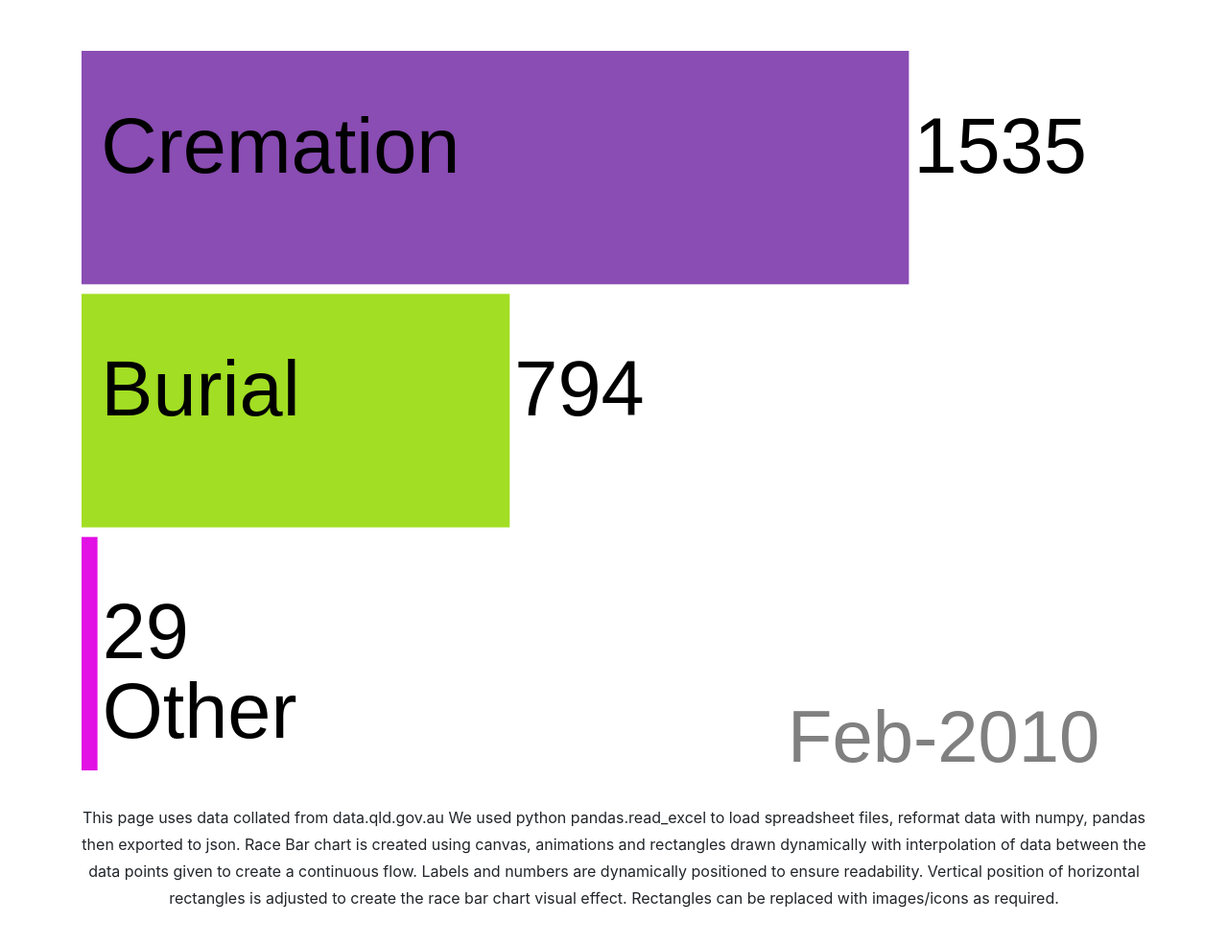
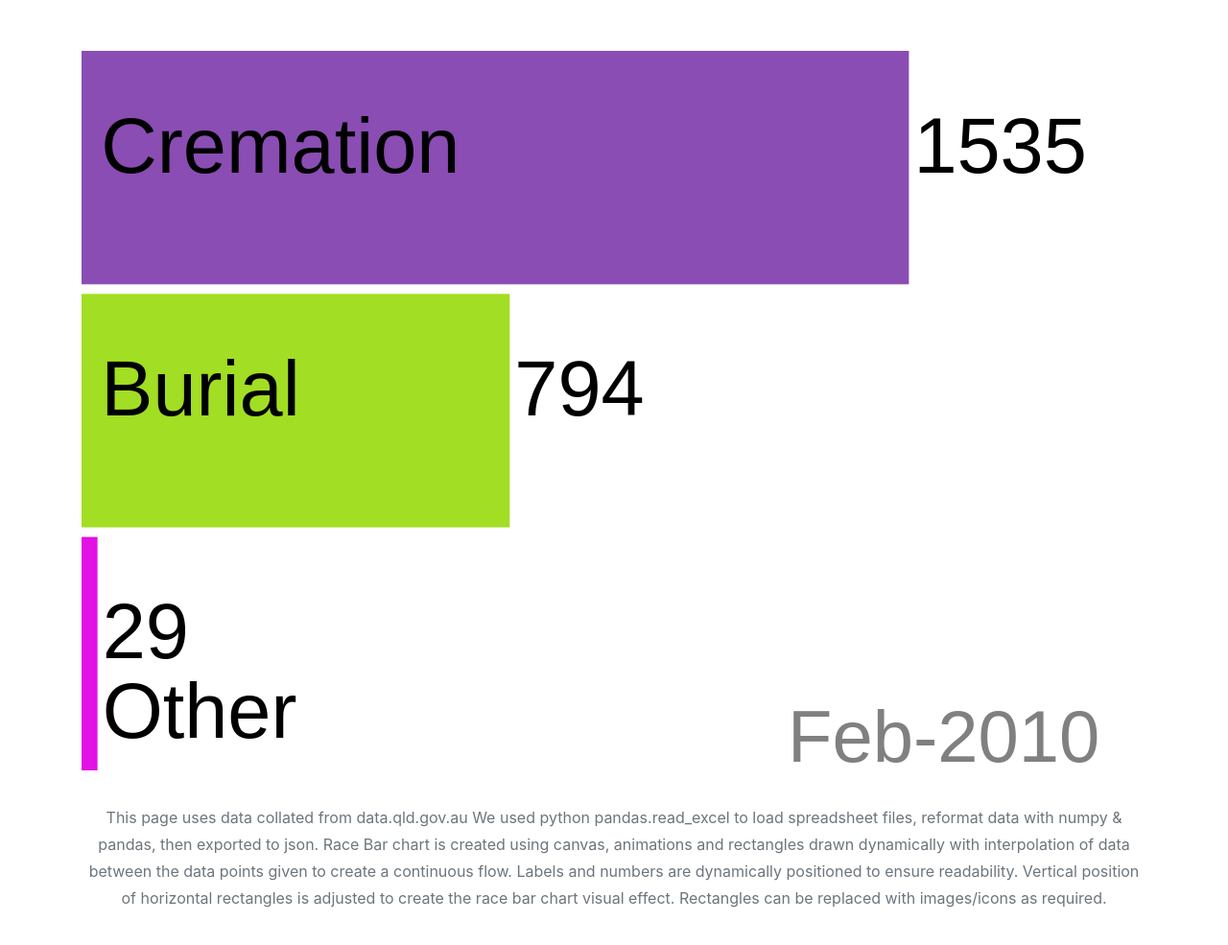
Before and after one commit to aspiringguru/demospeerbankingcomau, a website: page demo1/birthsdeathmarriagesracebarchart.html in a window 1280 px wide. Shown: the part 87-1072 px from the top of the page at 96% size. Drawn offline with nearby package versions, Linux system fonts and the light colour scheme; files that its build step writes are made by us from their sources; animation ran at ten frames a second.

```diff
--- a/demo1/birthsdeathmarriagesracebarchart.html
+++ b/demo1/birthsdeathmarriagesracebarchart.html
@@ -21,10 +21,10 @@
 
         <div id="container"></div>
         <footer class="footer">
-            <p>This page uses data collated from data.qld.gov.au
+            <p class="text-muted">This page uses data collated from data.qld.gov.au
                 We used python <i class="fab fa-python"></i>
                 pandas.read_excel to load spreadsheet files, reformat data with
-                numpy, pandas then exported to json. Race Bar chart is created using canvas, animations and
+                numpy & pandas, then exported to json. Race Bar chart is created using canvas, animations and
                 rectangles drawn dynamically with interpolation of data
                 between the data points given to create a continuous flow.
                 Labels and numbers are dynamically positioned to ensure
--- a/notes.txt
+++ b/notes.txt
@@ -1,3 +1,5 @@
+python -m http.server 80
+
 https://htmlhead.dev/#recommended-minimum
 
 https://www.checkbot.io/
```
Also changed, not shown: index.html (+3 -1 lines).
